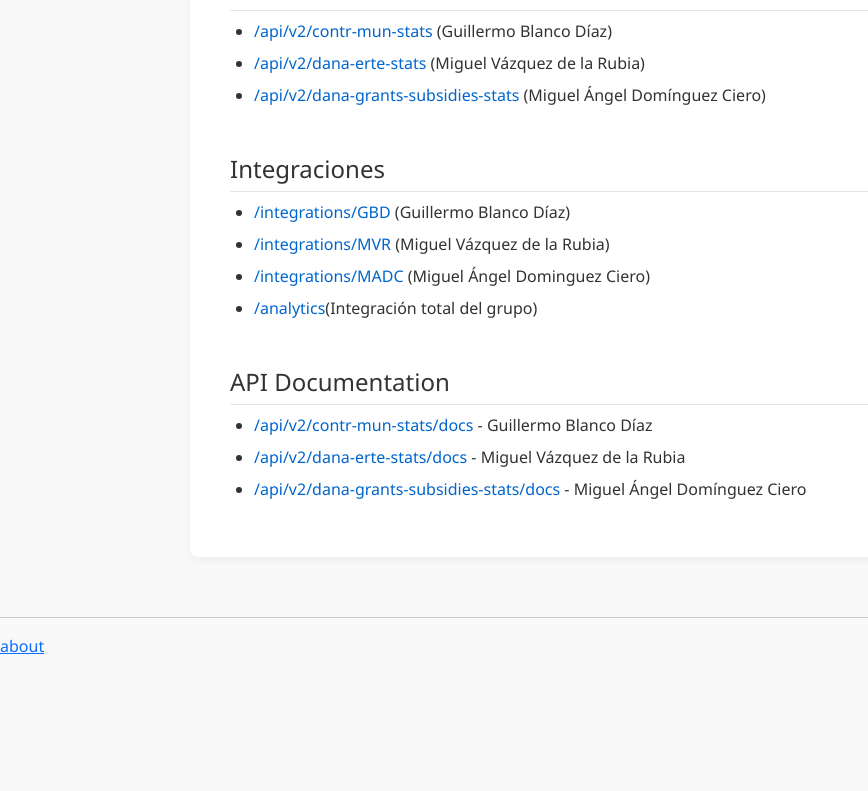
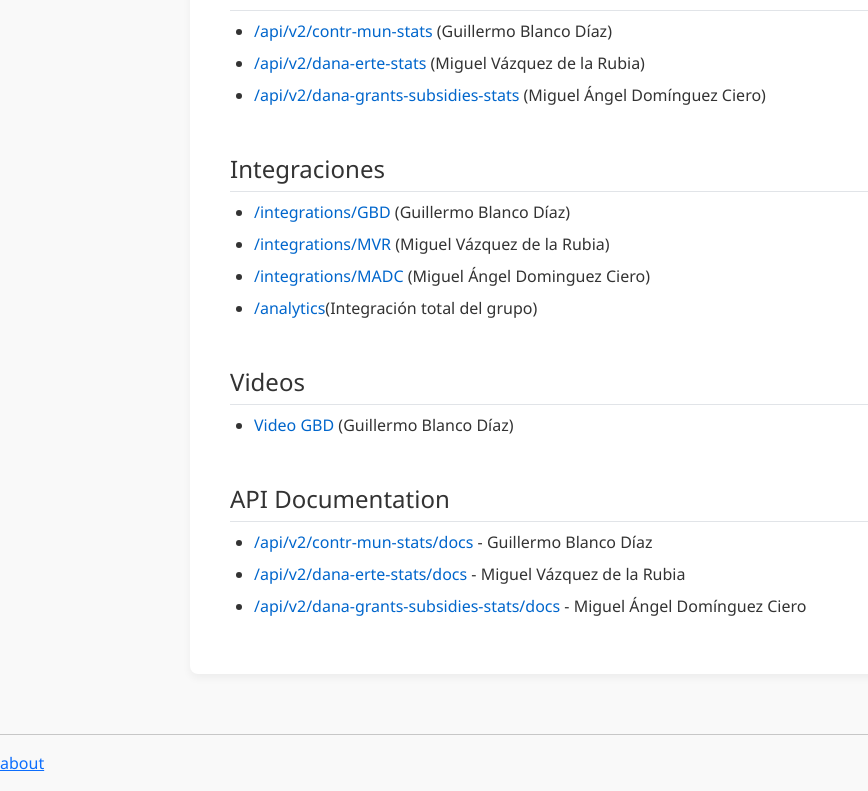
Before and after one commit to gti-sos/SOS2425-18, a SvelteKit app in the folder src/front/: page / in a window 1280 px wide. Shown: the part 1106-1897 px from the top of the page, without its empty margins (0-868 px from the left). Before the commit the page ends 1780 px from the top, so only its background shows below. Built offline with nearby package versions, Linux system fonts and the light colour scheme.

Commit message:
Añadido video GBD

```diff
--- a/src/front/src/routes/+page.svelte
+++ b/src/front/src/routes/+page.svelte
@@ -104,6 +104,11 @@
 
   </ul>
 
+  <h2>Videos</h2>
+  <ul>
+    <li><a href="https://youtu.be/KARd9r1CZv0">Video GBD</a> (Guillermo Blanco Díaz)</li>
+  </ul>
+
   <h2>API Documentation</h2>
   <ul>
     <li>
--- a/src/front/src/routes/about/+page.svelte
+++ b/src/front/src/routes/about/+page.svelte
@@ -87,6 +87,11 @@
     <h2>Project Deployment</h2>
     <p><a href="https://sos2425-18.onrender.com" target="_blank">https://sos2425-18.onrender.com</a></p>
 
+    <h2>Videos</h2>
+    <ul>
+    <li><a href="https://youtu.be/KARd9r1CZv0">Video GBD</a> (Guillermo Blanco Díaz)</li>
+    </ul>
+
     <h2>API Documentation</h2>
     <ul>
       <li>
```
